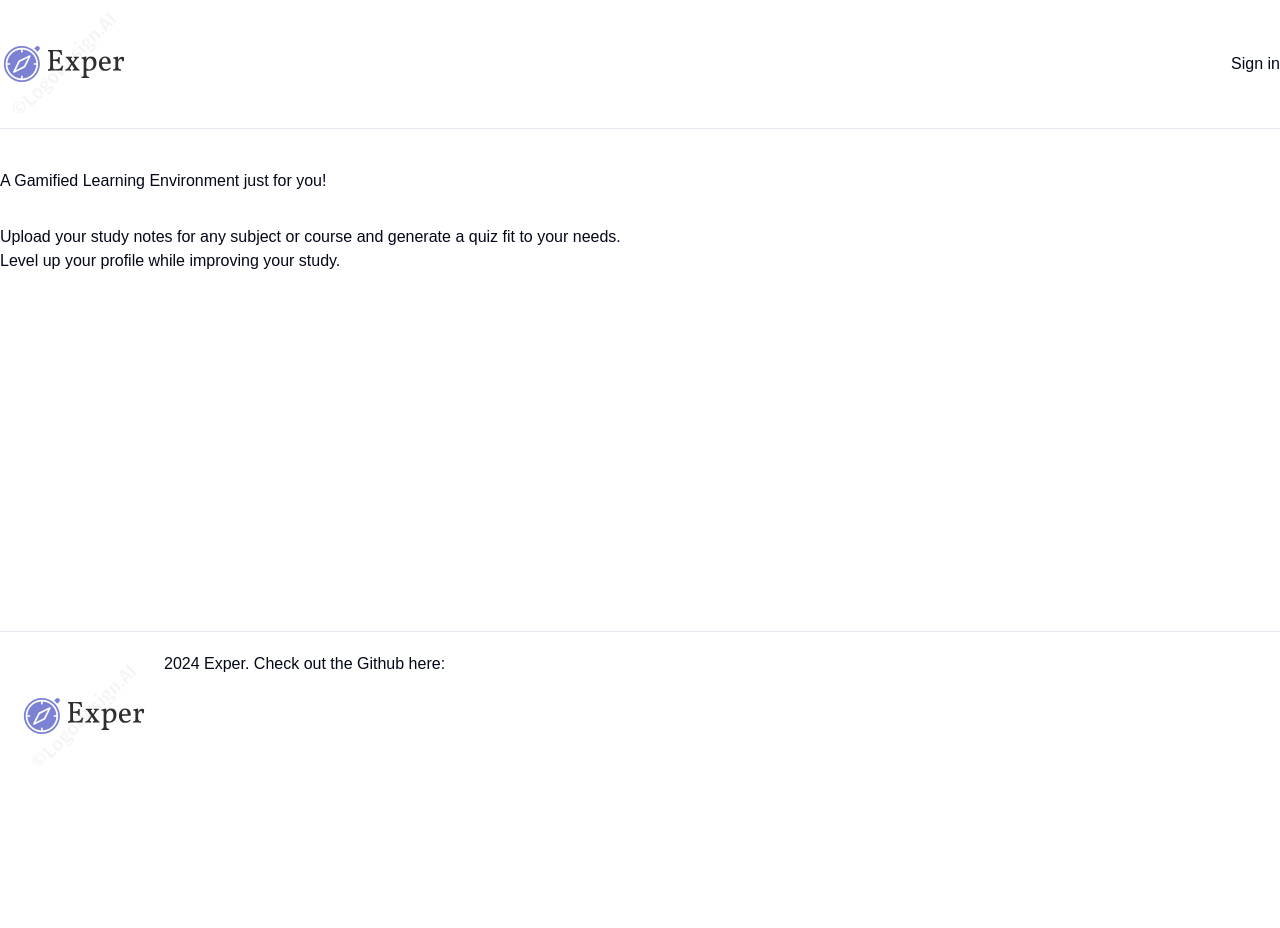
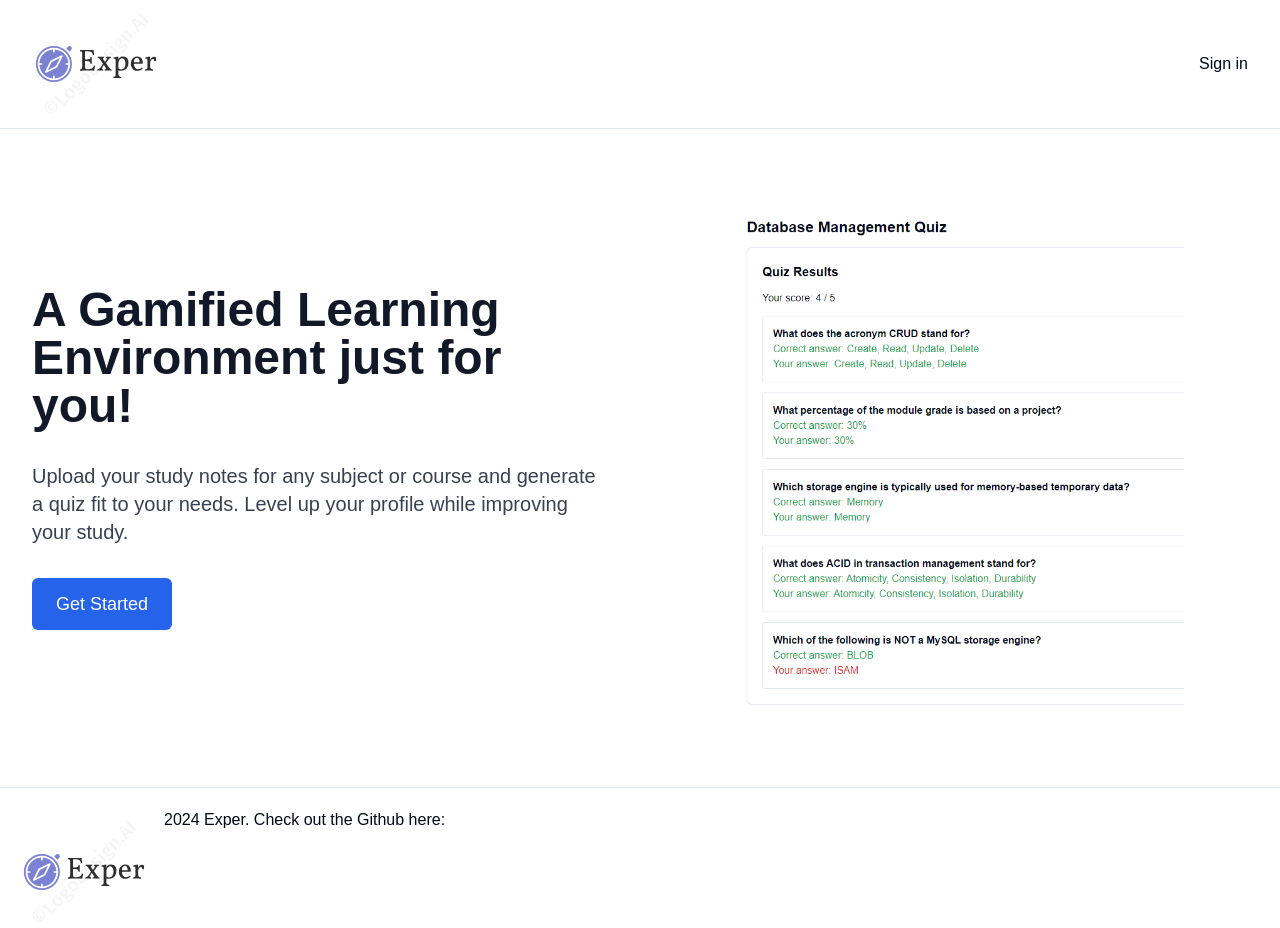
Before and after one commit to Gamified-Learning-Environment/Exper-Frontend, a Next.js app in the folder experfrontend/: page / in a window 1280 px wide. Shown: the top 928 px of the page. Before the commit the page ends 800 px from the top, so only its background shows below. Built offline with nearby package versions, Linux system fonts and the light colour scheme; no server answers.

Commit message:
Developed Homepage, added temp link to a quizpage

```diff
--- a/experfrontend/src/app/page.tsx
+++ b/experfrontend/src/app/page.tsx
@@ -1,12 +1,32 @@
-
 export default function Home() {
   return (
     <>
-      <section className="bg-primary-50 bg-dotted-pattern bg-contain py-5 md:py-10">
-        <div className="wrapper grid grid-cols-1 gap-5 md:grid-cols-2 2x1:gap-0">
-          <div className="flex flex-col justify-center gap-8">
-            <h1 className="h1-bold">A Gamified Learning Environment just for you!</h1>
-            <p className="p-regular-20 md:p-regular-24">Upload your study notes for any subject or course and generate a quiz fit to your needs. Level up your profile while improving your study.</p>
+      <section className="bg-primary-50 bg-dotted-pattern bg-contain py-10 md:py-20">
+        <div className="wrapper mx-auto max-w-7xl px-4 sm:px-6 lg:px-8">
+          <div className="grid grid-cols-1 gap-10 md:grid-cols-2 md:gap-16">
+            <div className="flex flex-col justify-center gap-8">
+              <h1 className="text-4xl font-bold leading-tight text-gray-900 md:text-5xl">
+                A Gamified Learning Environment just for you!
+              </h1>
+              <p className="text-lg text-gray-700 md:text-xl">
+                Upload your study notes for any subject or course and generate a quiz fit to your needs. Level up your profile while improving your study.
+              </p>
+              <div>
+                <a
+                  href="/quiz"
+                  className="inline-block rounded-md bg-blue-600 px-6 py-3 text-lg font-medium text-white hover:bg-blue-700"
+                >
+                  Get Started
+                </a>
+              </div>
+            </div>
+            <div className="flex items-center justify-center">
+              <img
+                src="/assets/images/learning.png"
+                alt="Learning"
+                className="w-full max-w-md"
+              />
+            </div>
           </div>
         </div>
       </section>
--- a/experfrontend/src/components/shared/Header.tsx
+++ b/experfrontend/src/components/shared/Header.tsx
@@ -10,7 +10,7 @@ import { SignInButton } from "@clerk/nextjs";
 const Header = () => {
   return (
     <header className="w-full border-b">
-      <div className="wrapper flex items-center justify-between">
+      <div className="wrapper flex items-center justify-between px-4 sm:px-6 lg:px-8">
         {/* Logo */}
         <Link href="/" className="w-36">
           <Image
@@ -23,13 +23,13 @@ const Header = () => {
 
         {/* Desktop Navigation */}
         <SignedIn>
-          <nav className="md:flex-between hidden w-full max-w-xs">
+            <nav className="hidden md:flex md:items-center md:space-x-6">
             <NavItems />
-          </nav>
+            </nav>
         </SignedIn>
 
         {/* Auth Buttons */}
-        <div className="flex w-32 justify-end gap-3">
+        <div className="flex items-center space-x-4">
           <SignedIn>
             <UserButton />
             <MobileNav />
--- a/experfrontend/src/constants/index.ts
+++ b/experfrontend/src/constants/index.ts
@@ -11,4 +11,8 @@ export const headerLinks = [
       label: 'My Profile',
       route: '/profile',
     },
+    {
+      label: 'Try it Out',
+      route: '/quiz/672cba4a1bbfed516e746c3a',
+    },
   ]
```
Also changed, not shown: experfrontend/public/assets/images/Learning.png (added).
